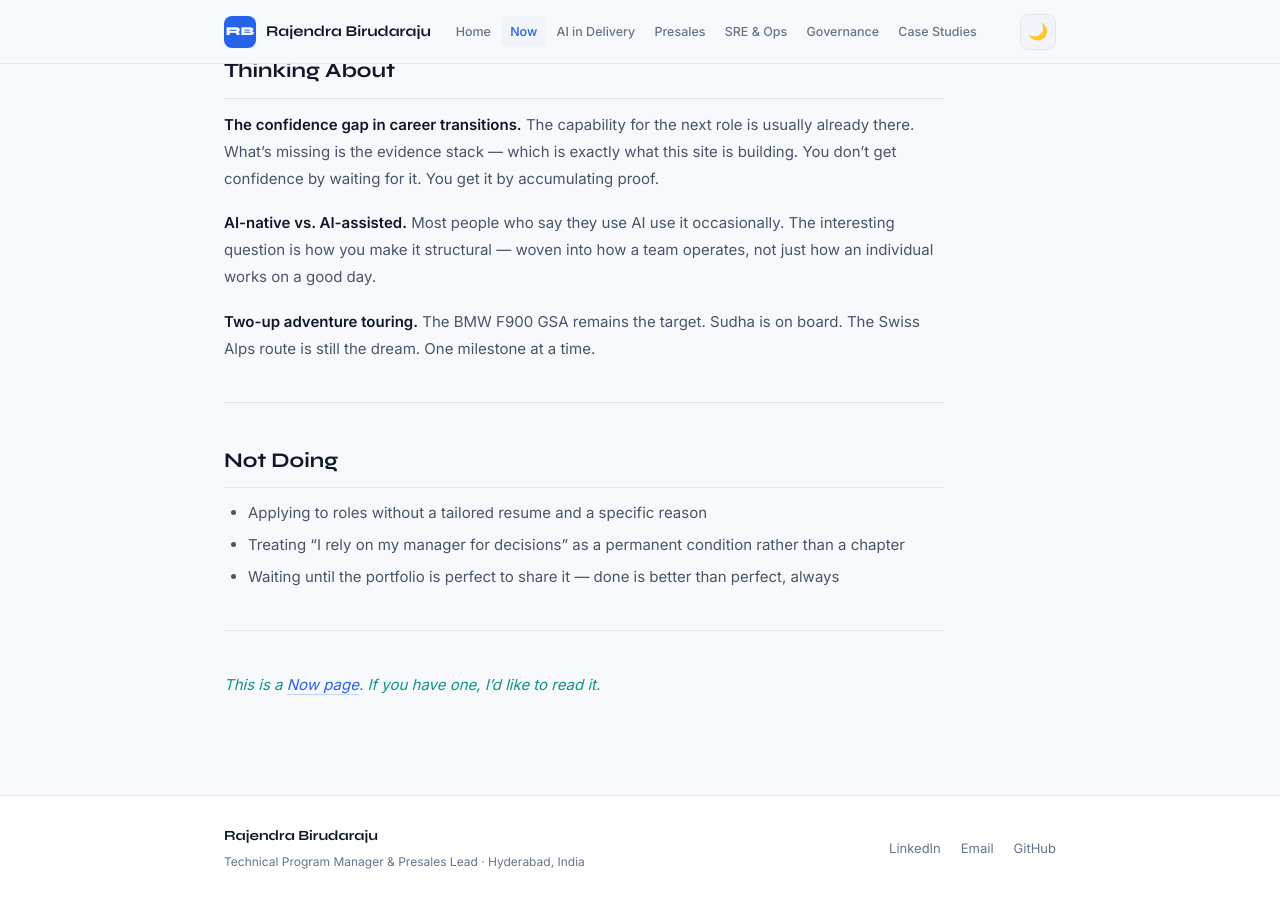
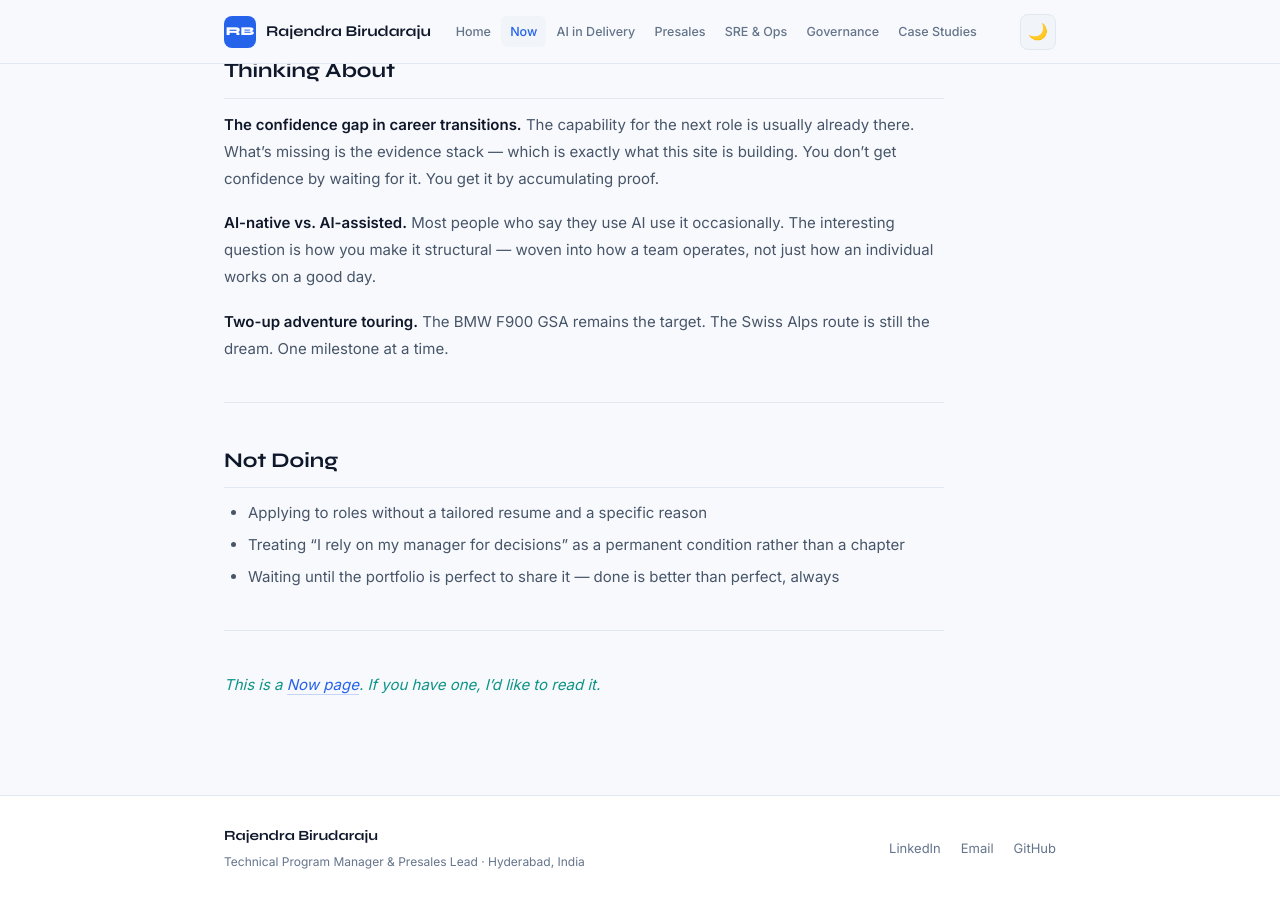
Before and after one commit to devcoderbyte/devcoderbyte.github.io, a Jekyll site: the page built from now.md, in a window 1280 px wide and 900 px high, scrolled down 1648 px. Built offline with Jekyll 4.4.1, drawn with Linux system fonts in a browser that asks for light colours.

Commit message:
Update now.md

```diff
--- a/now.md
+++ b/now.md
@@ -53,7 +53,7 @@ The goal remains the same: when a hiring panel opens this before an interview, t
 
 **AI-native vs. AI-assisted.** Most people who say they use AI use it occasionally. The interesting question is how you make it structural — woven into how a team operates, not just how an individual works on a good day.
 
-**Two-up adventure touring.** The BMW F900 GSA remains the target. Sudha is on board. The Swiss Alps route is still the dream. One milestone at a time.
+**Two-up adventure touring.** The BMW F900 GSA remains the target. The Swiss Alps route is still the dream. One milestone at a time.
 
 ---
 
```
